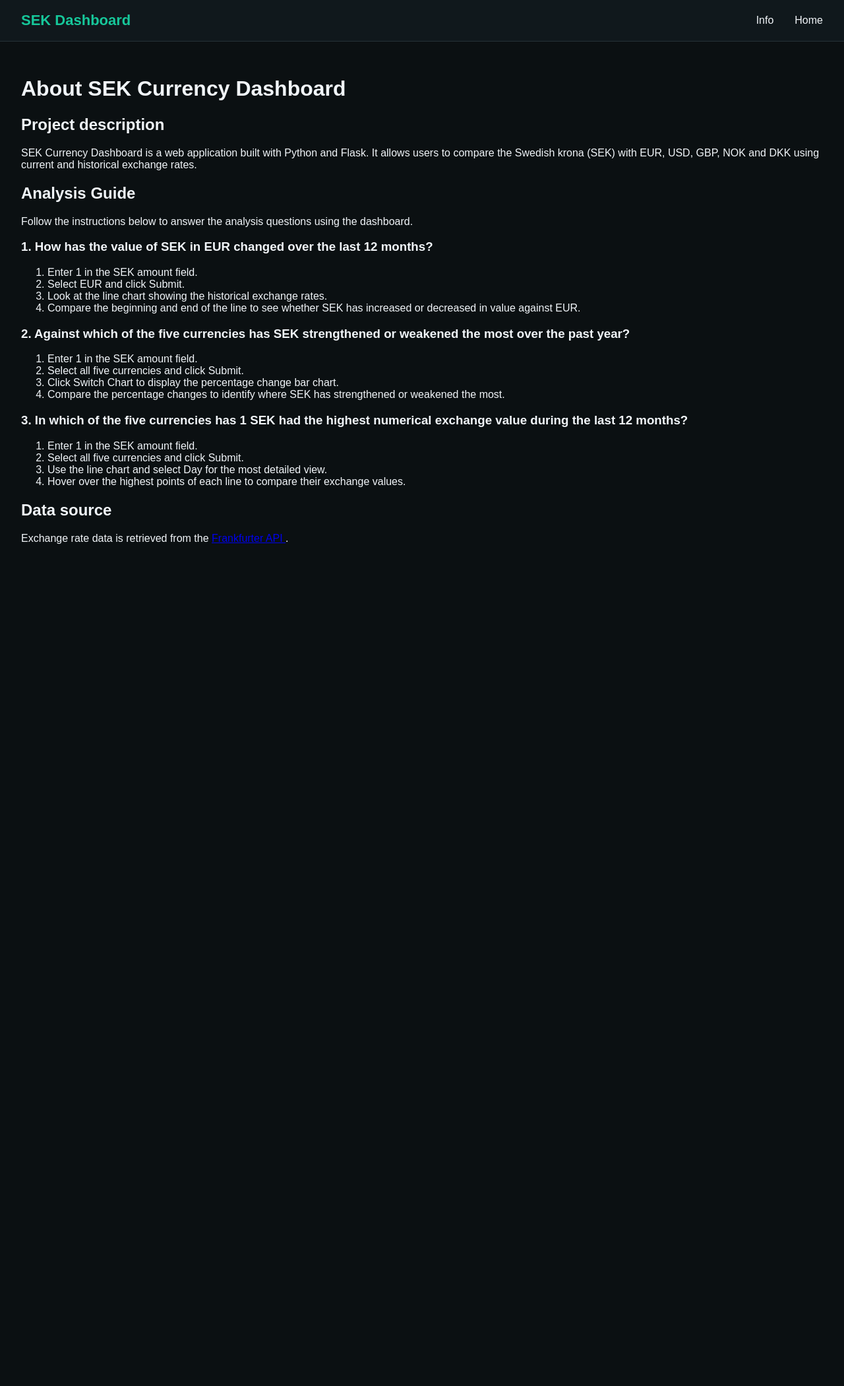
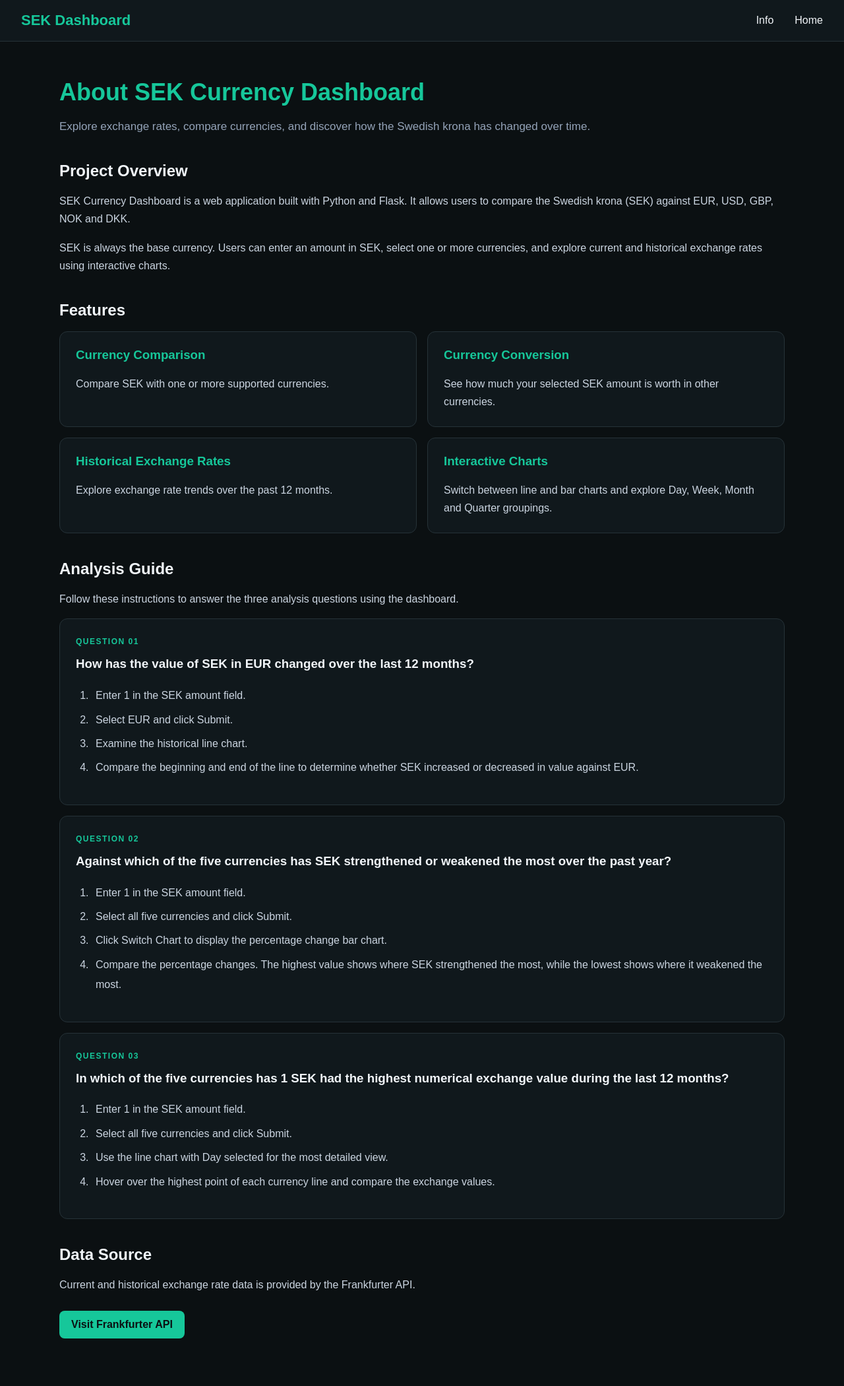
Before and after one commit to DaemonOberg/currency-dashboard, a Flask app: page /info in a window 1280 px wide. Shown: the whole page at 66% size. Before the commit the page ends 824 px from the top, so only its background shows below. Run offline with Flask 3, Linux system fonts and the light colour scheme.

Commit message:
feat: enhance styling and structure of info page, add analysis guide and data source reference

```diff
--- a/static/css/style.css
+++ b/static/css/style.css
@@ -1,6 +1,8 @@
-.page-content {
-    padding: 32px;
-}
+
+/* ========================================
+   1. GLOBAL STYLES
+   Shared styles for all pages
+======================================== */
 
 body {
     margin: 0;
@@ -8,6 +10,16 @@ body {
     color: #f1f5f9;
     font-family: Arial, sans-serif;
 }
+
+.page-content {
+    padding: 32px;
+}
+
+
+/* ========================================
+   2. NAVIGATION BAR
+   Navigation shared by all pages
+======================================== */
 
 .navbar {
     display: flex;
@@ -39,6 +51,12 @@ body {
     color: #16c79a;
 }
 
+
+/* ========================================
+   3. RESULTS PAGE
+   Chart layout and currency table
+======================================== */
+
 .results-layout {
     display: grid;
     grid-template-columns: minmax(0, 7fr) minmax(0, 3fr);
@@ -51,9 +69,12 @@ body {
     min-width: 0;
 }
 
+/* Hide bar chart until the user switches charts */
 #bar-chart {
     display: none;
 }
+
+/* Currency comparison table */
 
 .table-section h2 {
     margin-top: 0;
@@ -85,3 +106,141 @@ body {
 .table-section td:last-child {
     text-align: right;
 }
+
+
+/* ========================================
+   4. INFO PAGE
+   Project overview, features and analysis
+======================================== */
+
+.info-page {
+    max-width: 1100px;
+    margin: 0 auto;
+}
+
+/* Info page header */
+
+.info-header {
+    margin-bottom: 40px;
+}
+
+.info-header h1 {
+    color: #16c79a;
+    font-size: 36px;
+    margin-bottom: 12px;
+}
+
+.info-header p {
+    color: #94a3b8;
+    font-size: 17px;
+    line-height: 1.6;
+}
+
+/* Project sections */
+
+.info-section {
+    margin-bottom: 40px;
+}
+
+.info-section h2 {
+    font-size: 24px;
+    margin-bottom: 18px;
+    color: #f1f5f9;
+}
+
+.info-section p {
+    color: #cbd5e1;
+    line-height: 1.7;
+}
+
+/* Feature cards */
+
+.info-features {
+    display: grid;
+    grid-template-columns: repeat(2, minmax(0, 1fr));
+    gap: 16px;
+}
+
+.info-card,
+.analysis-card {
+    background-color: #10181c;
+    border: 1px solid #263238;
+    border-radius: 12px;
+    padding: 24px;
+}
+
+.info-card h3 {
+    color: #16c79a;
+    margin-top: 0;
+}
+
+.info-card p {
+    margin-bottom: 0;
+}
+
+/* Analysis question cards */
+
+.analysis-card {
+    margin-bottom: 16px;
+}
+
+.question-label {
+    color: #16c79a;
+    font-size: 12px;
+    font-weight: bold;
+    letter-spacing: 1.5px;
+}
+
+.analysis-card h3 {
+    margin-top: 12px;
+    line-height: 1.5;
+}
+
+.analysis-card ol {
+    padding-left: 24px;
+    color: #cbd5e1;
+    line-height: 1.9;
+}
+
+.analysis-card li {
+    padding-left: 6px;
+    margin-bottom: 6px;
+}
+
+/* Data source link */
+
+.info-link {
+    display: inline-block;
+    margin-top: 10px;
+    padding: 12px 18px;
+    background-color: #16c79a;
+    color: #0b1012;
+    text-decoration: none;
+    font-weight: bold;
+    border-radius: 8px;
+}
+
+.info-link:hover {
+    background-color: #12a983;
+}
+
+
+/* ========================================
+   5. RESPONSIVE DESIGN
+   Adjust layout for smaller screens
+======================================== */
+
+@media (max-width: 700px) {
+    .info-features {
+        grid-template-columns: 1fr;
+    }
+
+    .info-header h1 {
+        font-size: 28px;
+    }
+
+    .info-card,
+    .analysis-card {
+        padding: 18px;
+    }
+}
--- a/templates/info.html
+++ b/templates/info.html
@@ -1,51 +1,148 @@
-
 {% extends "base.html" %}
 
 {% block content %}
+<div class="info-page">
+    <header class="info-header">
         <h1>About SEK Currency Dashboard</h1>
+        <p>
+            Explore exchange rates, compare currencies, and
+            discover how the Swedish krona has changed over time.
+        </p>
+    </header>
 
-    <h2>Project description</h2>
+    <section class="info-section">
+        <h2>Project Overview</h2>
         <p>
-        SEK Currency Dashboard is a web application built with Python and Flask.
-        It allows users to compare the Swedish krona (SEK) with EUR, USD, GBP,
-        NOK and DKK using current and historical exchange rates.
+            SEK Currency Dashboard is a web application built with
+            Python and Flask. It allows users to compare the Swedish
+            krona (SEK) against EUR, USD, GBP, NOK and DKK.
+        </p>
+        <p>
+            SEK is always the base currency. Users can enter an amount
+            in SEK, select one or more currencies, and explore current
+            and historical exchange rates using interactive charts.
+        </p>
+    </section>
+
+    <section class="info-section">
+        <h2>Features</h2>
+
+        <div class="info-features">
+            <article class="info-card">
+                <h3>Currency Comparison</h3>
+                <p>
+                    Compare SEK with one or more supported currencies.
+                </p>
+            </article>
+
+            <article class="info-card">
+                <h3>Currency Conversion</h3>
+                <p>
+                    See how much your selected SEK amount is worth
+                    in other currencies.
+                </p>
+            </article>
+
+            <article class="info-card">
+                <h3>Historical Exchange Rates</h3>
+                <p>
+                    Explore exchange rate trends over the past
+                    12 months.
+                </p>
+            </article>
+
+            <article class="info-card">
+                <h3>Interactive Charts</h3>
+                <p>
+                    Switch between line and bar charts and explore
+                    Day, Week, Month and Quarter groupings.
+                </p>
+            </article>
+        </div>
+    </section>
+
+    <section class="info-section">
+        <h2>Analysis Guide</h2>
+        <p>
+            Follow these instructions to answer the three analysis
+            questions using the dashboard.
         </p>
 
-    <h2>Analysis Guide</h2>
-    <p>
-        Follow the instructions below to answer the analysis questions
-        using the dashboard.
-    </p>
-
-    <h3>1. How has the value of SEK in EUR changed over the last 12 months?</h3>
+        <article class="analysis-card">
+            <span class="question-label">QUESTION 01</span>
+            <h3>
+                How has the value of SEK in EUR changed
+                over the last 12 months?
+            </h3>
             <ol>
                 <li>Enter 1 in the SEK amount field.</li>
                 <li>Select EUR and click Submit.</li>
-        <li>Look at the line chart showing the historical exchange rates.</li>
-        <li>Compare the beginning and end of the line to see whether SEK has increased or decreased in value against EUR.</li>
+                <li>Examine the historical line chart.</li>
+                <li>
+                    Compare the beginning and end of the line
+                    to determine whether SEK increased or decreased
+                    in value against EUR.
+                </li>
             </ol>
+        </article>
 
-    <h3>2. Against which of the five currencies has SEK strengthened or weakened the most over the past year?</h3>
+        <article class="analysis-card">
+            <span class="question-label">QUESTION 02</span>
+            <h3>
+                Against which of the five currencies has SEK
+                strengthened or weakened the most over the past year?
+            </h3>
             <ol>
                 <li>Enter 1 in the SEK amount field.</li>
                 <li>Select all five currencies and click Submit.</li>
-        <li>Click Switch Chart to display the percentage change bar chart.</li>
-        <li>Compare the percentage changes to identify where SEK has strengthened or weakened the most.</li>
+                <li>
+                    Click Switch Chart to display the percentage
+                    change bar chart.
+                </li>
+                <li>
+                    Compare the percentage changes. The highest
+                    value shows where SEK strengthened the most,
+                    while the lowest shows where it weakened the most.
+                </li>
             </ol>
+        </article>
 
-    <h3>3. In which of the five currencies has 1 SEK had the highest numerical exchange value during the last 12 months?</h3>
+        <article class="analysis-card">
+            <span class="question-label">QUESTION 03</span>
+            <h3>
+                In which of the five currencies has 1 SEK had
+                the highest numerical exchange value during
+                the last 12 months?
+            </h3>
             <ol>
                 <li>Enter 1 in the SEK amount field.</li>
                 <li>Select all five currencies and click Submit.</li>
-        <li>Use the line chart and select Day for the most detailed view.</li>
-        <li>Hover over the highest points of each line to compare their exchange values.</li>
+                <li>
+                    Use the line chart with Day selected
+                    for the most detailed view.
+                </li>
+                <li>
+                    Hover over the highest point of each currency
+                    line and compare the exchange values.
+                </li>
             </ol>
+        </article>
+    </section>
 
-    <h2>Data source</h2>
+    <section class="info-section">
+        <h2>Data Source</h2>
         <p>
-        Exchange rate data is retrieved from the
-        <a href="https://frankfurter.dev/" target="_blank" rel="noopener noreferrer">
-            Frankfurter API
-        </a>.
+            Current and historical exchange rate data is provided
+            by the Frankfurter API.
         </p>
+        <a
+            class="info-link"
+            href="https://frankfurter.dev/"
+            target="_blank"
+            rel="noopener noreferrer"
+        >
+            Visit Frankfurter API
+        </a>
+    </section>
+</div>
 {% endblock %}
```
Also changed, not shown: static/javascript/results.js (+25 -0 lines). Lines whose indentation alone changed are shown as unchanged.
